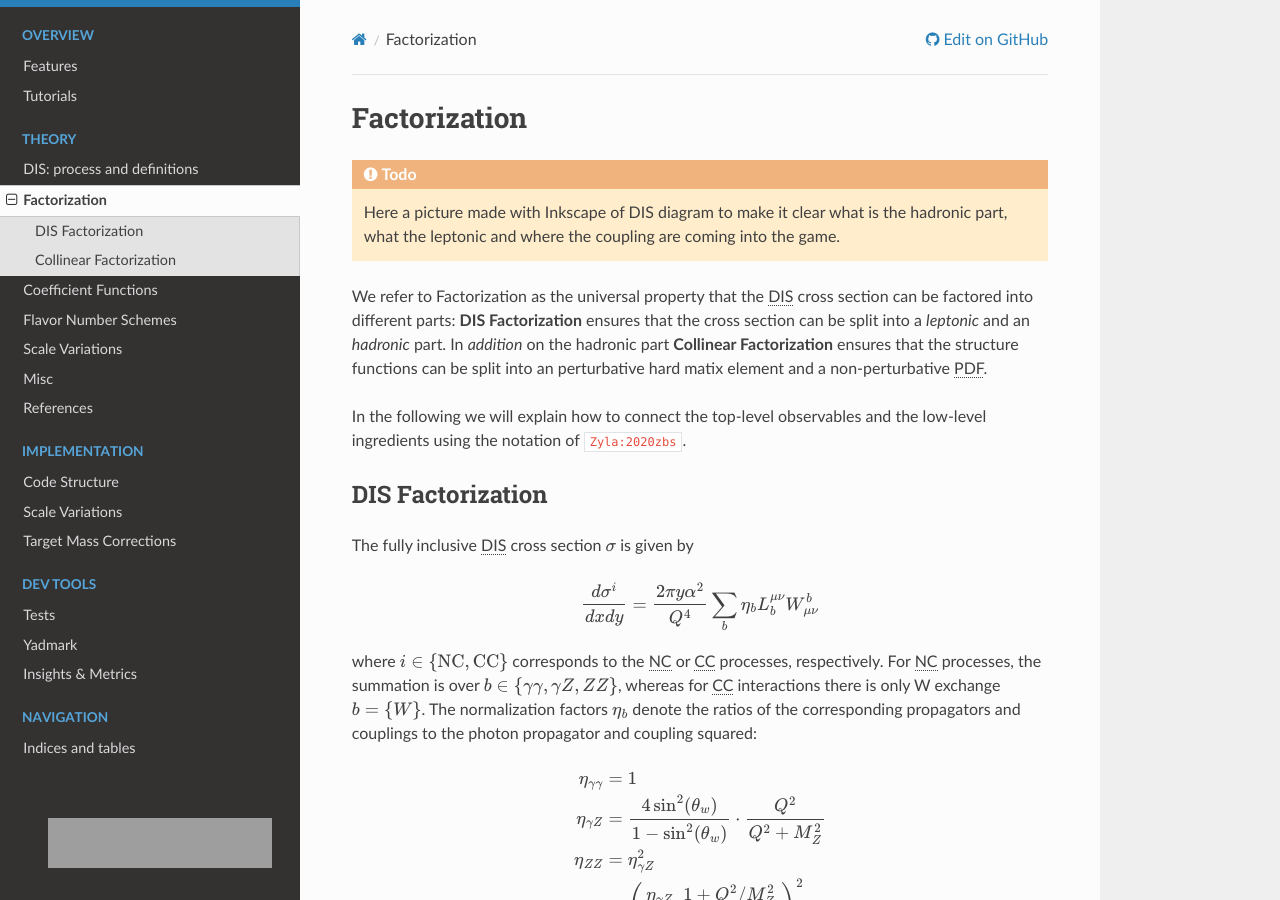
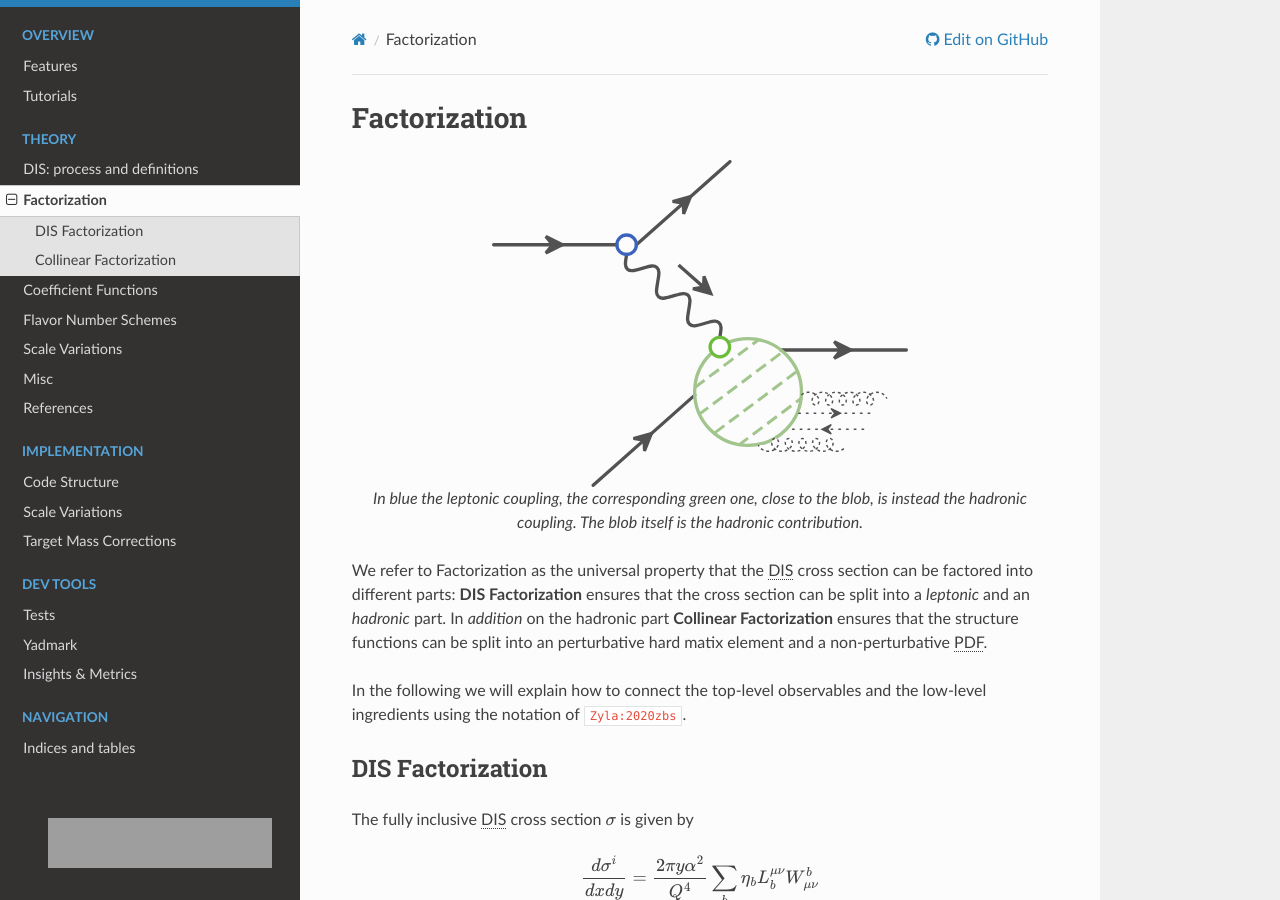
Before and after one commit to NNPDF/yadism, a Sphinx documentation site: the page built from docs/source/theory/fact.rst, in a window 1280 px wide and 900 px high, cut to the strip 0-900 px from the top of the window. Built offline with Sphinx 7.4.7 and the Read the Docs theme 2.0.0, drawn with Linux system fonts in a browser that asks for light colours; pages that are not in the unit, such as notebooks, are missing from menus; the version number could not be read and is left out; cross-references to code outside the pages are shown as plain code; grey boxes are pictures that could not be loaded.

Commit message:
Add picture in theory/factorization docs

```diff
--- a/docs/source/theory/fact.rst
+++ b/docs/source/theory/fact.rst
@@ -1,11 +1,12 @@
 Factorization
 =============
 
-.. todo::
+.. figure:: /_static/dis-hadronic-leptonic.svg
+   :align: center
 
-   Here a picture made with Inkscape of DIS diagram to make it clear what is
-   the hadronic part, what the leptonic and where the coupling are coming into
-   the game.
+   In blue the leptonic coupling, the corresponding green one, close to the
+   blob, is instead the hadronic coupling.
+   The blob itself is the hadronic contribution.
 
 We refer to Factorization as the universal property that the |DIS| cross section
 can be factored into different parts: **DIS Factorization** ensures that
```
Also changed, not shown: docs/source/_static/dis-hadronic-leptonic.svg (added).
